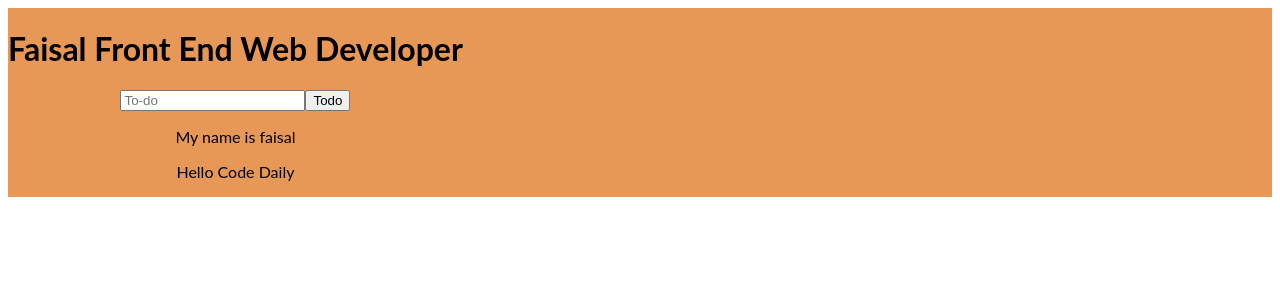
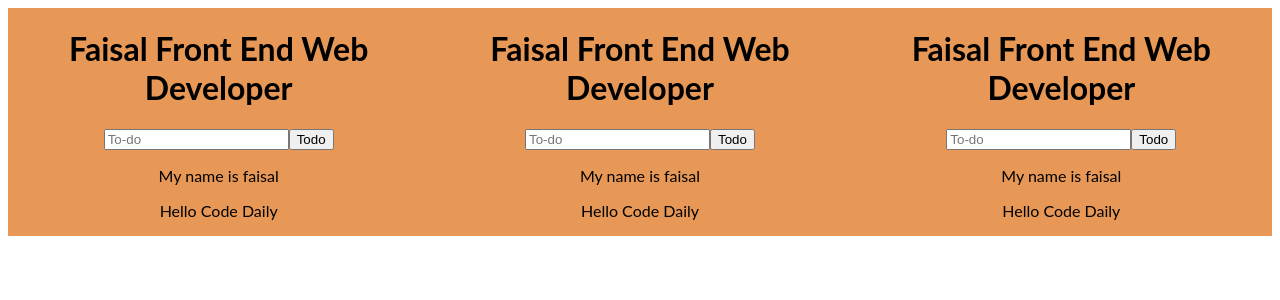
Before and after one commit to faisalmirji123/Demo-, a React (Create React App) app: page / in a window 1280 px wide. Shown: the top 300 px of the page. Built offline with nearby package versions, Linux system fonts and the light colour scheme.

Commit message:
1 file modified

```diff
--- a/src/App.js
+++ b/src/App.js
@@ -8,6 +8,8 @@ function App() {
   return (
     <div className="todo-App">
       <TodoList />
+      <TodoList />
+      <TodoList />
 
     </div>
   );
```
